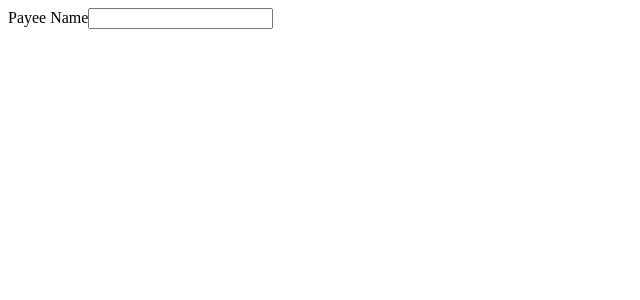
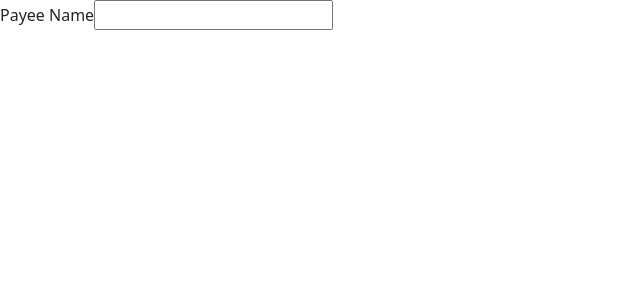
Before and after one commit to shubham-paithankar-comprinno/angular-pipes-project, an Angular app: page / in a window 1280 px wide. Shown: the top 300 px of the page, without its empty margins (0-640 px from the left). Built offline with nearby package versions, Linux system fonts and the light colour scheme.

Commit message:
added bootstrap

```diff
--- a/src/styles.css
+++ b/src/styles.css
@@ -1 +1,2 @@
 /* You can add global styles to this file, and also import other style files */
+@import 'bootstrap/dist/css/bootstrap.css'
```
